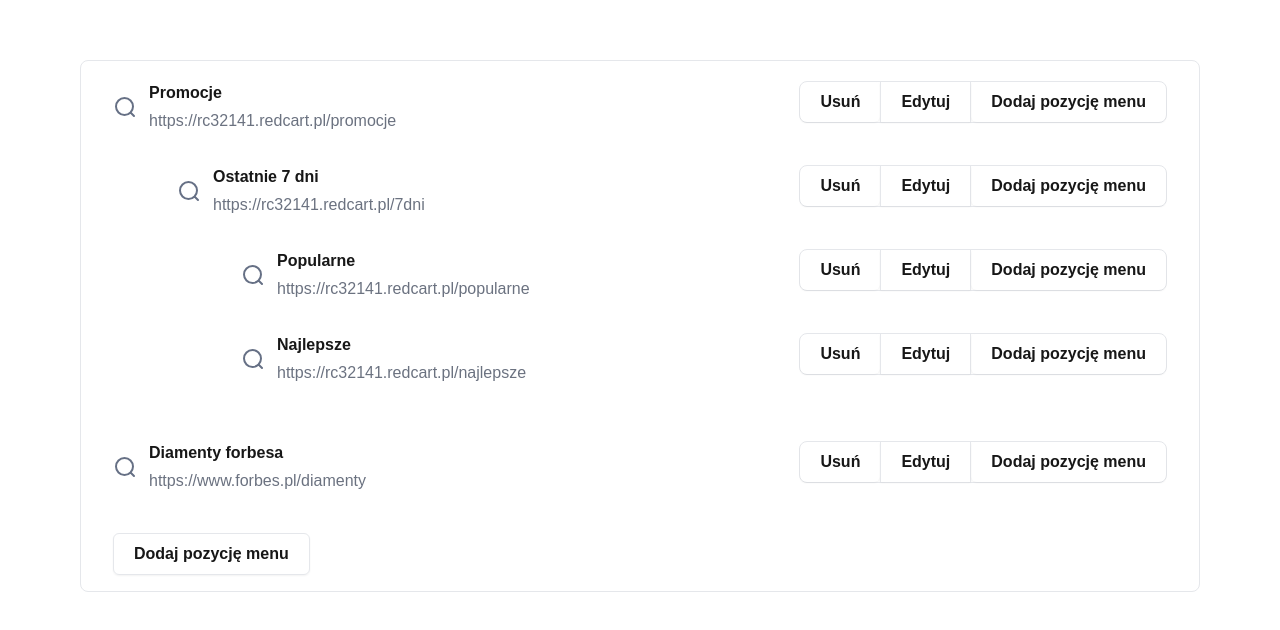
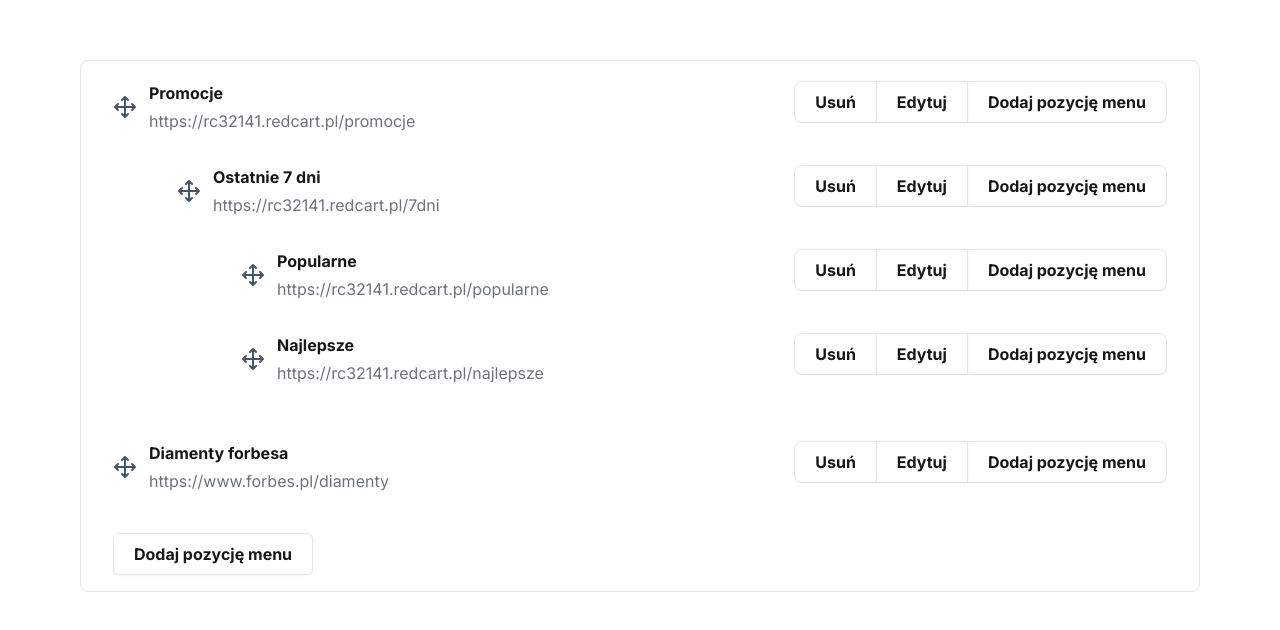
Before and after one commit to JMatracki/droplo-app, a Next.js app: page / in a window 1280 px wide. Shown: the part 104-734 px from the top of the page. Built offline with nearby package versions, Linux system fonts and the light colour scheme.

Commit message:
feat(ui): change move icon & add inter font to project

```diff
--- a/src/components/Menu/MenuItem.tsx
+++ b/src/components/Menu/MenuItem.tsx
@@ -1,7 +1,7 @@
 import Image from 'next/image'
 import { Button } from '../Button'
 import AddMenuItemForm from './AddMenuItemForm'
-import searchIcon from '@/icons/search-lg.svg'
+import moveIcon from '@/icons/move.svg'
 import {
     IAddMenuItem,
     ICloseForm,
@@ -60,7 +60,7 @@ const MenuItem = ({
                 <div className="flex items-center gap-3">
                     <Image
                         className="h-6 w-6"
-                        src={searchIcon}
+                        src={moveIcon}
                         alt="search icon"
                     />
                     <div className="flex flex-col gap-1">
--- a/src/pages/index.tsx
+++ b/src/pages/index.tsx
@@ -14,6 +14,12 @@ import {
     editItemInMenu,
 } from '@/utils/menuUtils'
 import { useState } from 'react'
+import { Inter } from 'next/font/google';
+
+const inter = Inter({
+  subsets: ['latin'],
+  variable: '--font-inter',
+});
 
 export default function Home() {
     const [formState, setFormState] = useState<IFormState>({
@@ -56,7 +62,7 @@ export default function Home() {
 
     return (
         <div
-            className={`grid min-h-screen grid-rows-[20px_1fr_20px] justify-items-center gap-16 p-8 pb-20 pt-20 font-[family-name:var(--font-geist-sans)] sm:p-20`}
+            className={`grid min-h-screen grid-rows-[20px_1fr_20px] justify-items-center gap-16 p-8 pb-20 pt-20 sm:p-20 ${inter.variable} font-sans`}
         >
             <main className="row-start-2 flex w-full flex-col items-center gap-8 sm:items-start">
                 <MenuItems
--- a/tailwind.config.ts
+++ b/tailwind.config.ts
@@ -1,4 +1,5 @@
 import type { Config } from 'tailwindcss'
+import { fontFamily } from 'tailwindcss/defaultTheme';
 
 export default {
     content: [
@@ -25,6 +26,9 @@ export default {
                 background: 'var(--background)',
                 foreground: 'var(--foreground)',
             },
+            fontFamily: {
+                sans: ['var(--font-inter)', ...fontFamily.sans],
+              },
         },
     },
     plugins: [],
```
Also changed, not shown: src/icons/move.svg (added).
